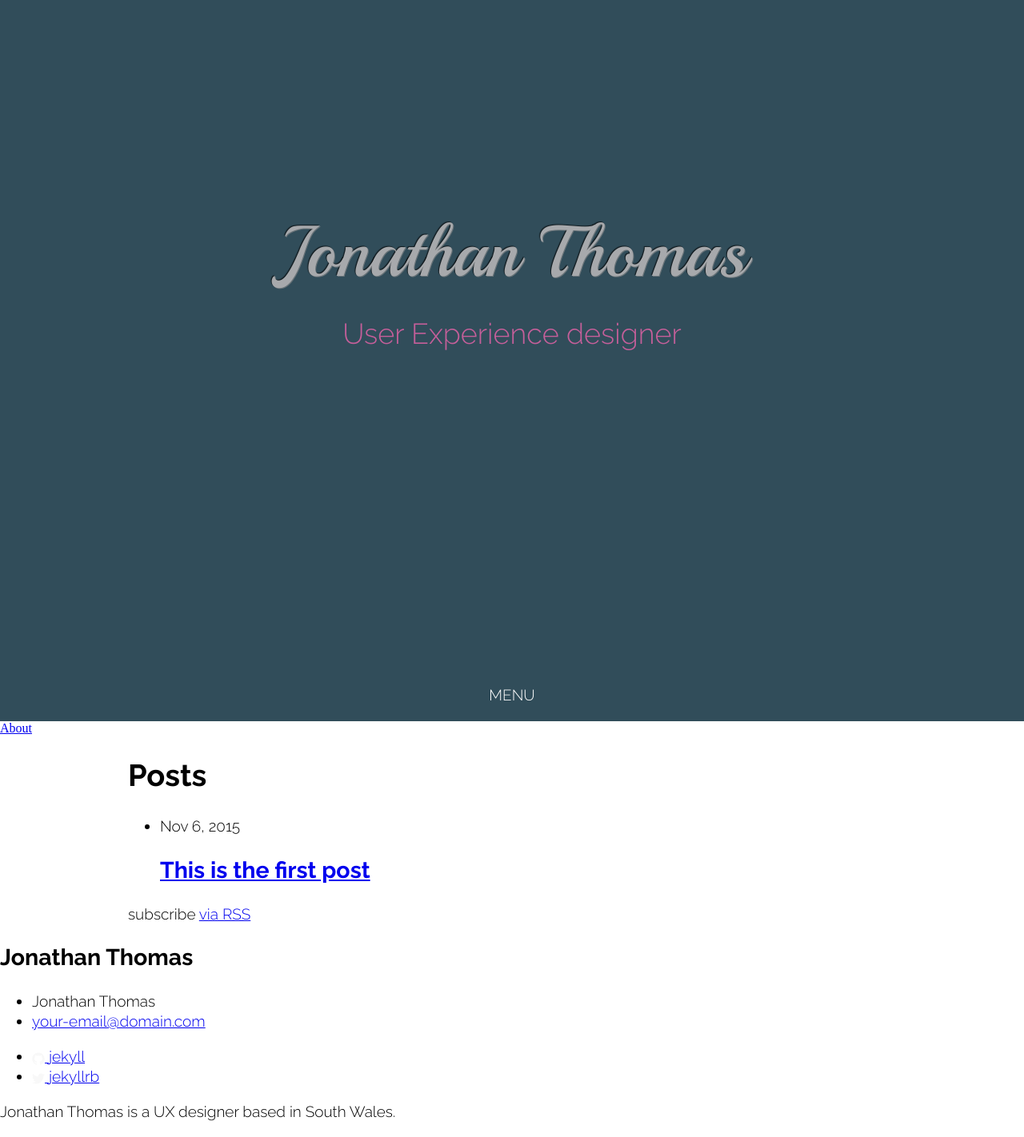
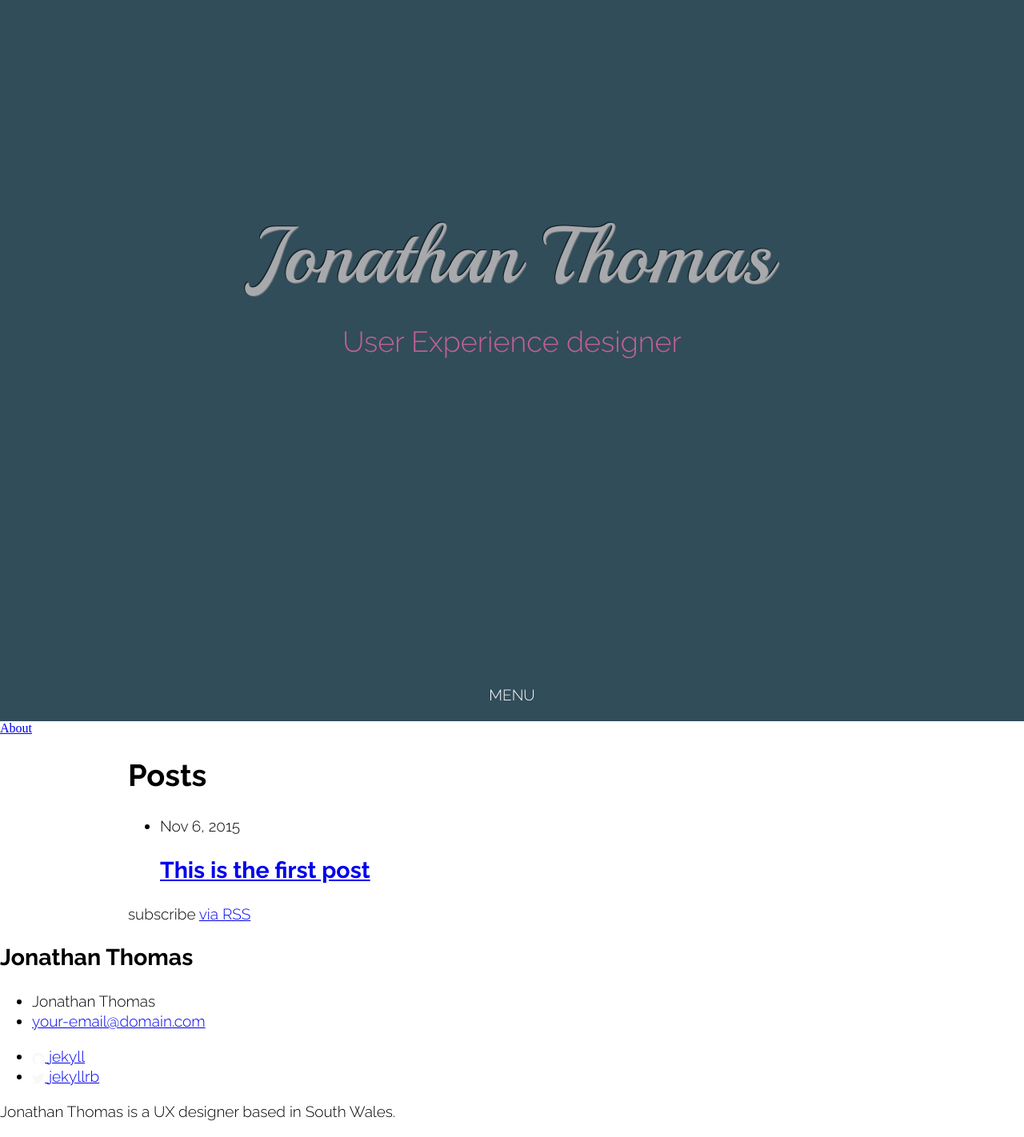
Before and after one commit to jonathanthomas83/jonathanthomas83.github.io, a Jekyll site: the page built from index.html, in a window 1280 px wide. Shown: the whole page at 80% size. Built offline with Jekyll 4.4.1, drawn with Linux system fonts in a browser that asks for light colours.

Commit message:
Amended bottom margin on menu link and changed text size for title

```diff
--- a/_sass/_local-header.scss
+++ b/_sass/_local-header.scss
@@ -9,7 +9,7 @@
   height:100vh;
   text-align: center;
   a.site-title {
-    @include core-90;
+    @include core-100;
     line-height: 0.87em;
     display: block;
     margin: 30vh 0 0;
@@ -41,7 +41,7 @@
   }
   nav.nav-skip {
     position: absolute;
-    bottom: $gutter*2;
+    bottom: $gutter*3;
     @include media(tablet) {
      bottom: $gutter-two-thirds;
     }
--- a/_sass/_local-typography.scss
+++ b/_sass/_local-typography.scss
@@ -297,9 +297,9 @@
   }
 }
 
-@mixin core-90($line-height: (80 / 80), $line-height-640: (55 / 53), $tabular-numbers: false, $font-weight: 400) {
-  $font-size: 90px;
-  $font-size-640: 86px;
+@mixin core-100($line-height: (80 / 80), $line-height-640: (55 / 53), $tabular-numbers: false, $font-weight: 400) {
+  $font-size: 100px;
+  $font-size-640: 96px;
   $font-size-print: 28pt;
   @include _core-font-generator($font-size, $font-size-640, $font-size-print, $line-height, $line-height-640, $tabular-numbers, $font-weight);
 }
```
